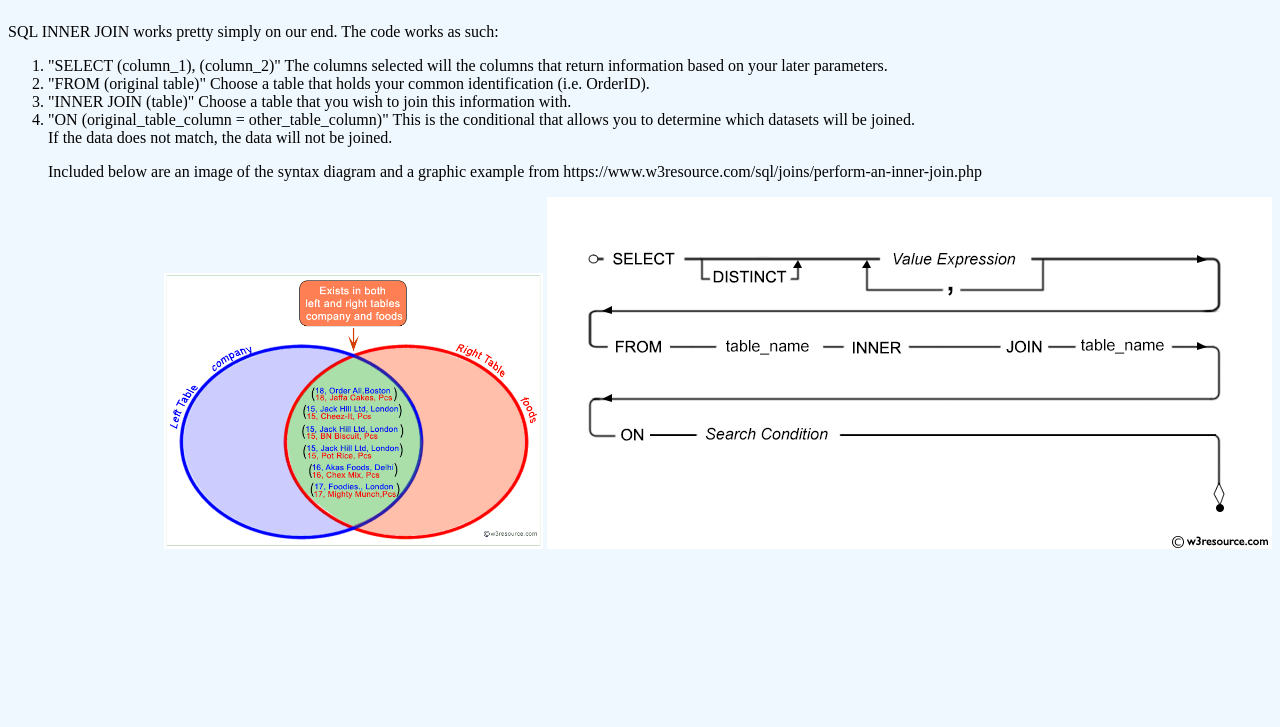
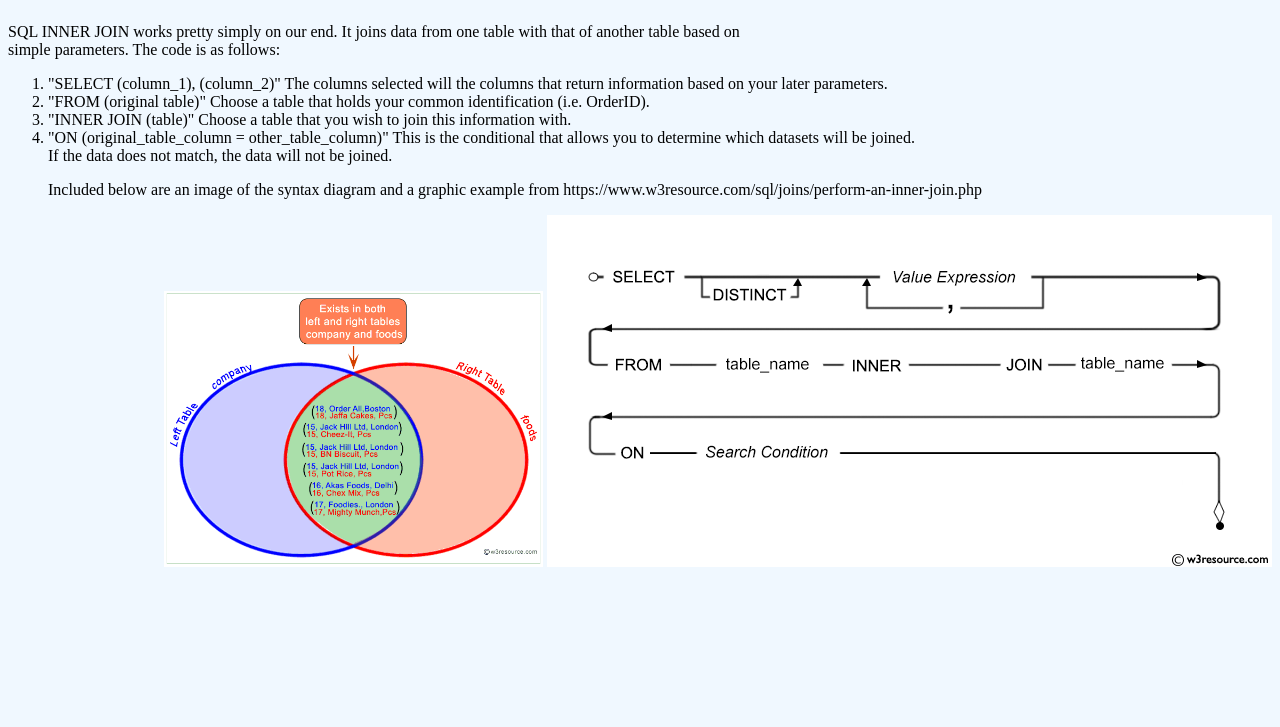
Before and after one commit to jacobballard/innerJoinSQL, a plain HTML site: page index.html in a window 1280 px wide. Shown: the part 73-800 px from the top of the page. Drawn offline with Linux system fonts and the light colour scheme.

Commit message:
updated.

```diff
--- a/index.html
+++ b/index.html
@@ -8,7 +8,8 @@
     <h1 align="center">INNER JOIN</h1>
     <div align="left" style="positive:relative;float:left;">
 
-    <p>SQL INNER JOIN works pretty simply on our end.  The code works as such:</p>
+    <p>SQL INNER JOIN works pretty simply on our end.  It joins data from one table with that of another table based on <br>
+    simple parameters.  The code is as follows:</p>
     <ol>
       <li>"SELECT (column_1), (column_2)" The columns selected will the columns that return information based on your later parameters.</li>
       <li>"FROM (original table)" Choose a table that holds your common identification (i.e. OrderID).</li>
```
